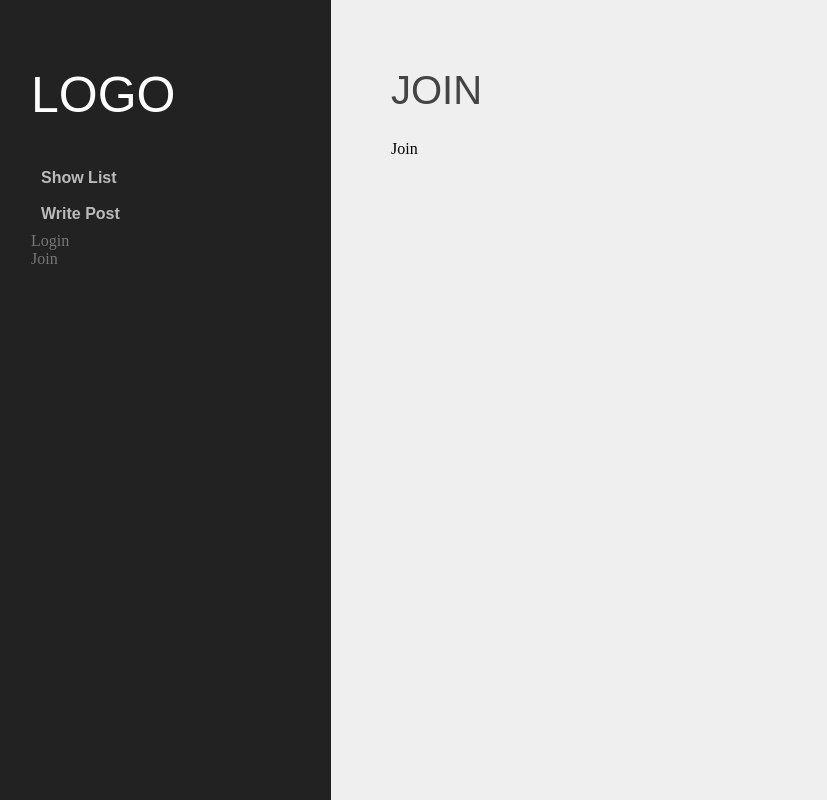
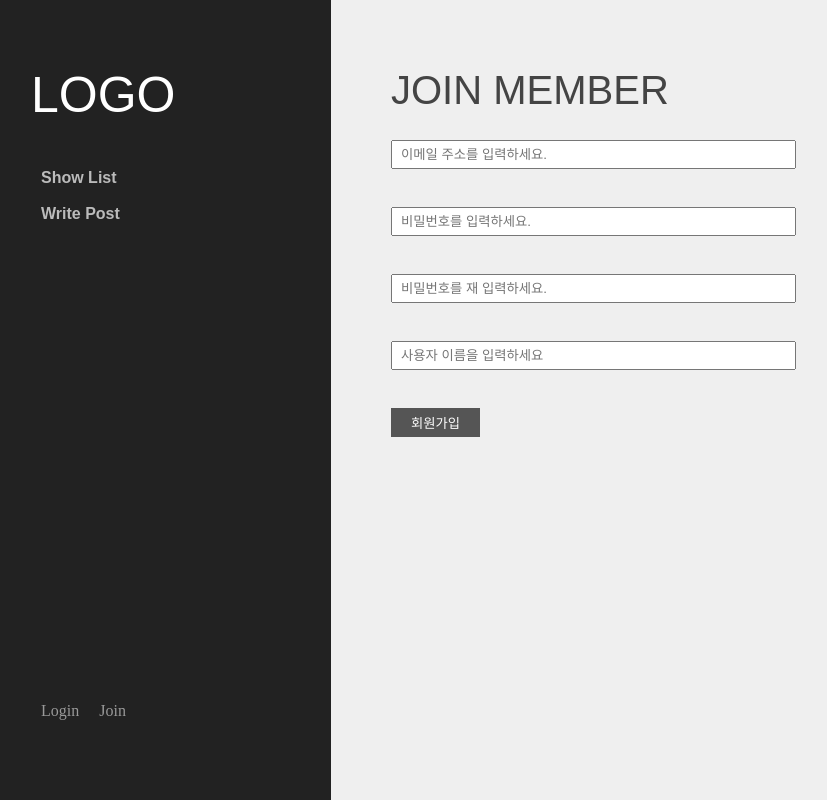
Before and after one commit to dkdkwl/react-node, a React (Create React App) app in the folder react/: page /join in a window 1280 px wide. Shown: the whole page, without its empty margins (19-846 px from the left). Built offline with nearby package versions, Linux system fonts and the light colour scheme.

Commit message:
회원가입 컴포넌트 완성

```diff
--- a/react/src/Common/Header.js
+++ b/react/src/Common/Header.js
@@ -32,6 +32,18 @@ const Gnb = styled.ul`
 	}
 `;
 
+const Util = styled.ul`
+	position: absolute;
+	bottom: 10vh;
+	left: 50px;
+	display: flex;
+
+	li a {
+		padding: 5px 10px;
+		color: #999;
+	}
+`;
+
 function Header() {
 	return (
 		<HeaderWrapper>
@@ -48,14 +60,14 @@ function Header() {
 				</li>
 			</Gnb>
 
-			<ul className='util'>
+			<Util>
 				<li>
 					<NavLink to='/login'>Login</NavLink>
 				</li>
 				<li>
 					<NavLink to='/join'>Join</NavLink>
 				</li>
-			</ul>
+			</Util>
 		</HeaderWrapper>
 	);
 }
--- a/react/src/Common/Layout.js
+++ b/react/src/Common/Layout.js
@@ -24,6 +24,8 @@ const Main = styled.main`
 				display: block;
 			}
 			input[type='text'],
+			input[type='email'],
+			input[type='password'],
 			textarea {
 				width: 50%;
 				min-width: 300px;
--- a/react/src/User/Join.js
+++ b/react/src/User/Join.js
@@ -1,7 +1,51 @@
 import Layout from '../Common/Layout';
+import { useState } from 'react';
+import { useNavigate } from 'react-router-dom';
 
 function Join() {
-	return <Layout name={'JOIN'}>Join</Layout>;
+	const navigate = useNavigate();
+	const [Email, setEmail] = useState('');
+	const [Pw1, setPw1] = useState('');
+	const [Pw2, setPw2] = useState('');
+	const [Name, setName] = useState('');
+
+	return (
+		<Layout name={'JOIN MEMBER'}>
+			<input
+				type='email'
+				value={Email}
+				placeholder='이메일 주소를 입력하세요.'
+				onChange={(e) => setEmail(e.target.value)}
+			/>
+			<br />
+
+			<input
+				type='password'
+				value={Pw1}
+				placeholder='비밀번호를 입력하세요.'
+				onChange={(e) => setPw1(e.target.value)}
+			/>
+			<br />
+
+			<input
+				type='password'
+				value={Pw2}
+				placeholder='비밀번호를 재 입력하세요.'
+				onChange={(e) => setPw2(e.target.value)}
+			/>
+			<br />
+
+			<input
+				type='text'
+				value={Name}
+				placeholder='사용자 이름을 입력하세요'
+				onChange={(e) => setName(e.target.value)}
+			/>
+			<br />
+
+			<button>회원가입</button>
+		</Layout>
+	);
 }
 
 export default Join;
```
